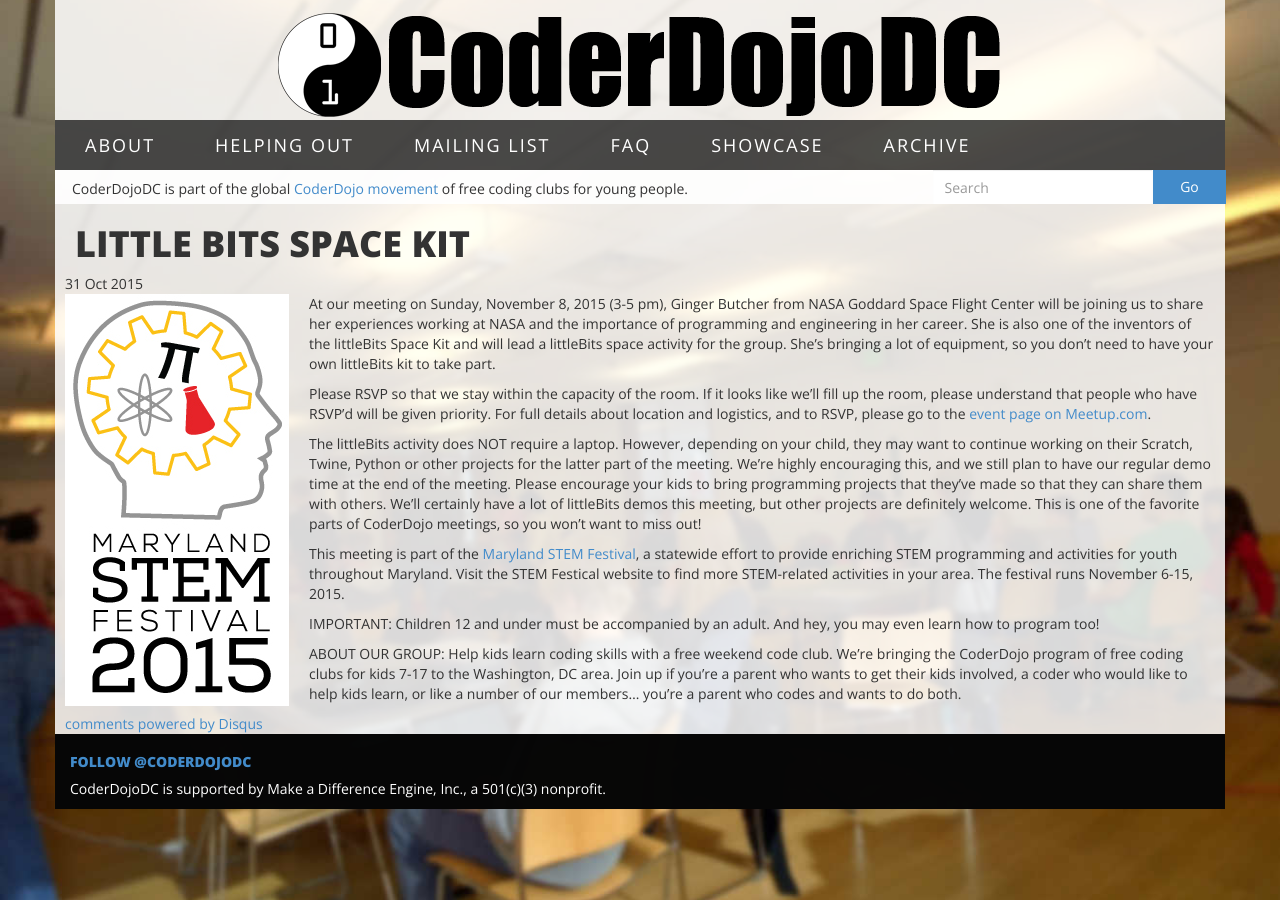
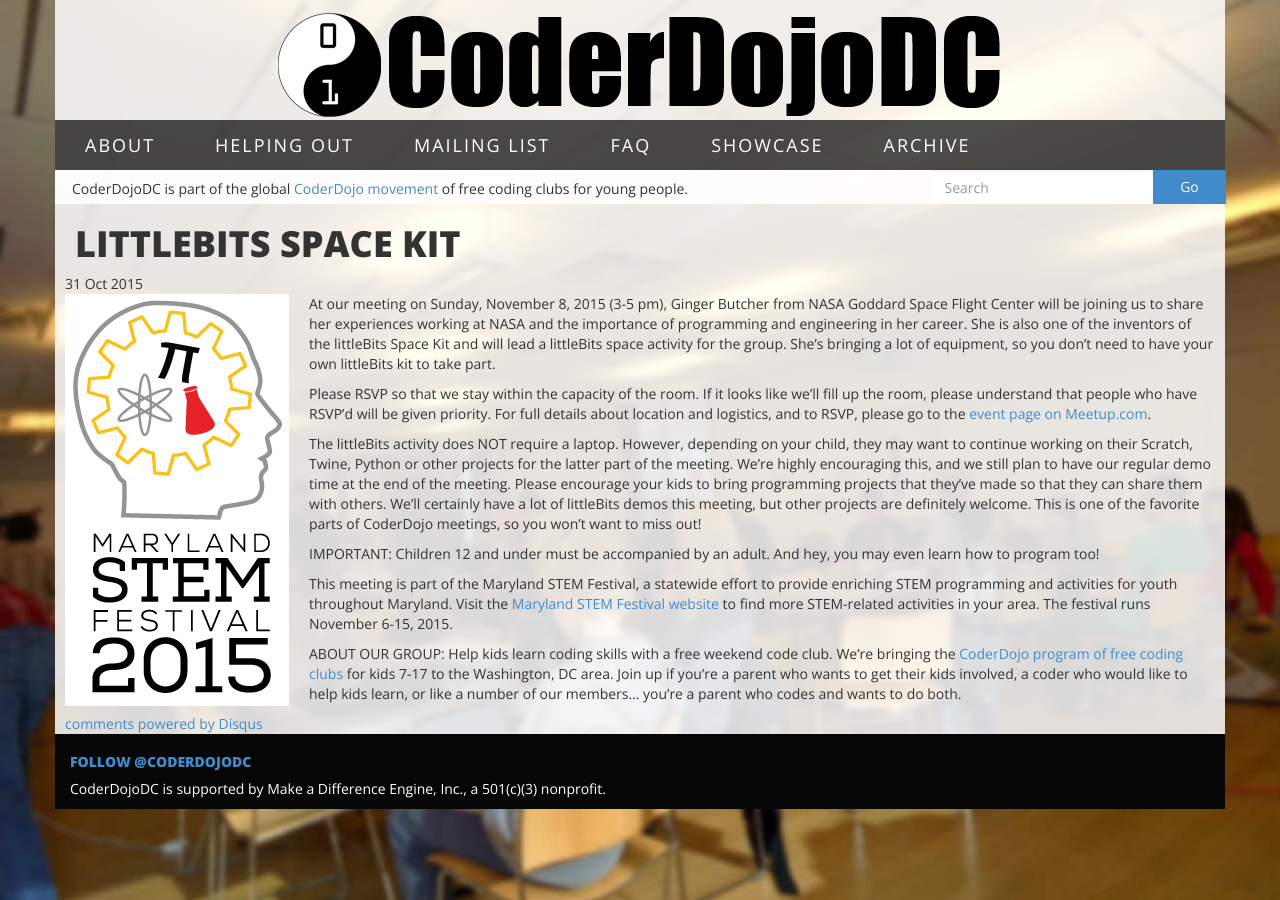
Before and after one commit to CoderDojoDC/CoderDojoDC.github.io, a Jekyll site: the page built from _posts/2015-10-31-littlebits-STEMfest.md, in a window 1280 px wide. Built offline with Jekyll 4.4.1, drawn with Linux system fonts in a browser that asks for light colours; Markdown is read by kramdown in place of the engine named in the settings; comment, search, counter and statistics services are not loaded.

Commit message:
minor edits

```diff
--- a/_posts/2015-10-31-littlebits-STEMfest.md
+++ b/_posts/2015-10-31-littlebits-STEMfest.md
@@ -1,6 +1,6 @@
 ---
 layout: post
-title: Little Bits Space Kit
+title: LittleBits Space Kit
 date: '2015-10-31T10:51:00Z'
 tags: [stemfestival, littlebits]
 ---
@@ -13,8 +13,8 @@ Please RSVP so that we stay within the capacity of the room. If it looks like we
 
 The littleBits activity does NOT require a laptop. However, depending on your child, they may want to continue working on their Scratch, Twine, Python or other projects for the latter part of the meeting. We're highly encouraging this, and we still plan to have our regular demo time at the end of the meeting. Please encourage your kids to bring programming projects that they've made so that they can share them with others. We'll certainly have a lot of littleBits demos this meeting, but other projects are definitely welcome. This is one of the favorite parts of CoderDojo meetings, so you won't want to miss out!
 
-This meeting is part of the [Maryland STEM Festival](http://marylandstemfestival.org/), a statewide effort to provide enriching STEM programming and activities for youth throughout Maryland. Visit the STEM Festical website to find more STEM-related activities in your area. The festival runs November 6-15, 2015.
-
 IMPORTANT: Children 12 and under must be accompanied by an adult. And hey, you may even learn how to program too!
 
-ABOUT OUR GROUP: Help kids learn coding skills with a free weekend code club. We're bringing the CoderDojo program of free coding clubs for kids 7-17 to the Washington, DC area. Join up if you're a parent who wants to get their kids involved, a coder who would like to help kids learn, or like a number of our members... you're a parent who codes and wants to do both.
+This meeting is part of the Maryland STEM Festival, a statewide effort to provide enriching STEM programming and activities for youth throughout Maryland. Visit the [Maryland STEM Festival website](http://marylandstemfestival.org/) to find more STEM-related activities in your area. The festival runs November 6-15, 2015.
+
+ABOUT OUR GROUP: Help kids learn coding skills with a free weekend code club. We're bringing the [CoderDojo program of free coding clubs](https://coderdojo.com) for kids 7-17 to the Washington, DC area. Join up if you're a parent who wants to get their kids involved, a coder who would like to help kids learn, or like a number of our members... you're a parent who codes and wants to do both.
```
